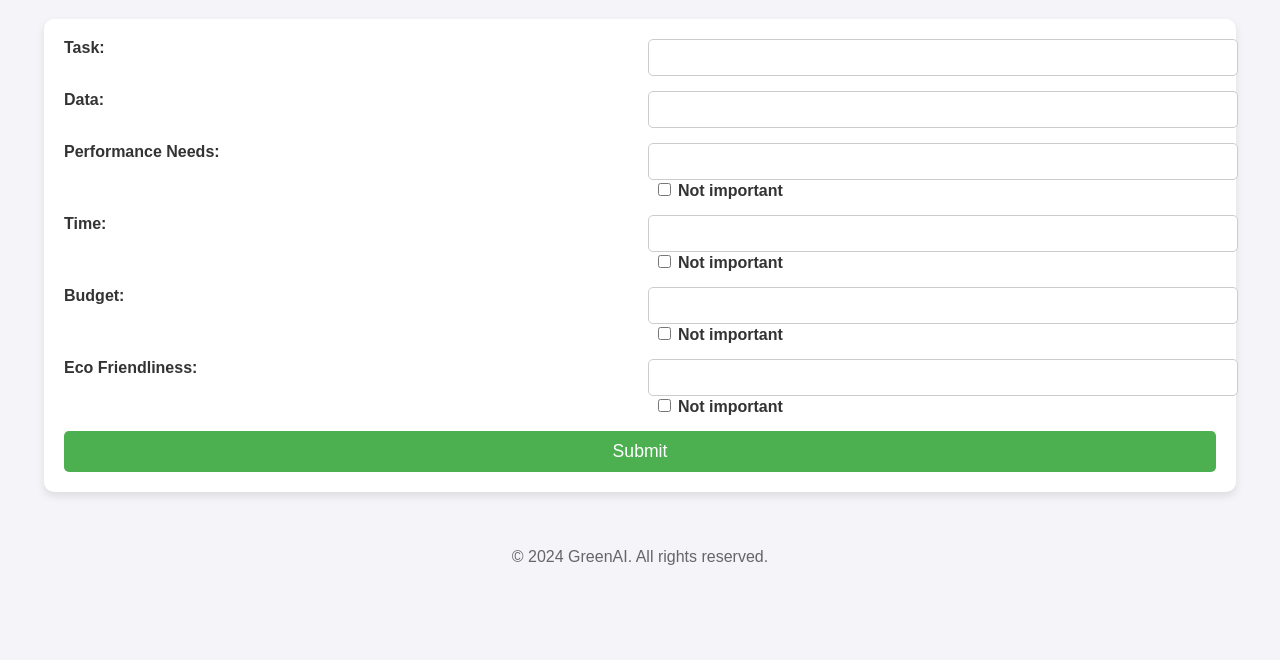
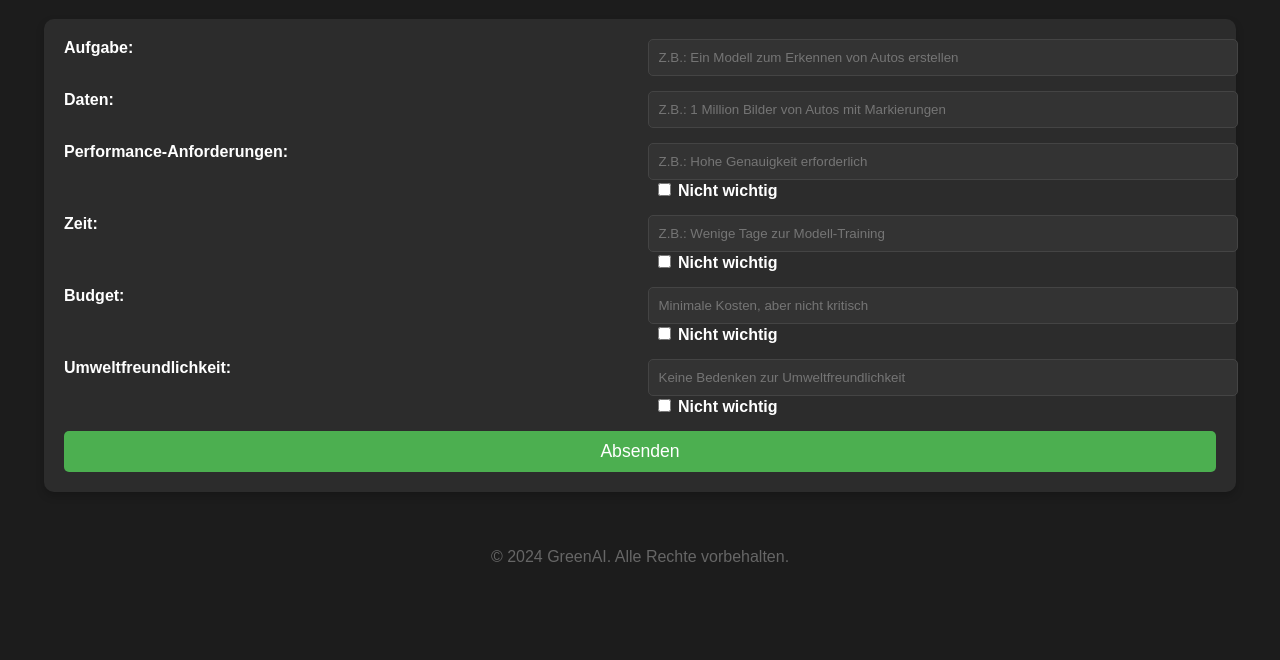
Before and after one commit to IlliaRohalskyi/Green-AI, a Flask app: page / in a window 1280 px wide. Shown: the part 140-800 px from the top of the page. Run offline with Flask 3, Linux system fonts and the light colour scheme; parts of the project's set-up code (start-up, migrations or seed data) failed here and were passed over.

Commit message:
added oversight - but not working rn

```diff
--- a/src/webapp/app.py
+++ b/src/webapp/app.py
@@ -40,11 +40,24 @@ def home():
         try:
             result = main(task, data, performance_needs, time, budget, eco_friendliness)
             result_data = json.loads(result)
+
+            # Zugriff auf verschachtelte Felder im `architecturer` oder `calculator`
+            architecturer_data = result_data.get('architecturer', {})
+            weight_reasoning = architecturer_data.get('weight_reasoning', 'Kein Eintrag')
+            model_architecture = architecturer_data.get('model_architecture', 'Kein Eintrag')
+            training_strategy = architecturer_data.get('training_strategy', 'Kein Eintrag')
+            architecture_reasoning = architecturer_data.get('architecture_reasoning', 'Kein Eintrag')
+
         except Exception as e:
             # Fehlerbehandlung
             return render_template("form.html", error=f"Error: {str(e)}")
 
-        return render_template("form.html", result_data=result_data)
+        return render_template("form.html",
+                               result_data=result_data,
+                               weight_reasoning=weight_reasoning,
+                               model_architecture=model_architecture,
+                               training_strategy=training_strategy,
+                               architecture_reasoning=architecture_reasoning)
 
     return render_template("form.html")
 
--- a/src/webapp/static/style.css
+++ b/src/webapp/static/style.css
@@ -3,29 +3,41 @@ body {
     font-family: 'Arial', sans-serif;
     margin: 0;
     padding: 0;
-    background-color: #f4f4f9;
-    color: #333;
+    background-color: #1c1c1c;
+    color: #ccc;
 }
 
 header {
-    background-color: #4CAF50;
+    background-color: #1c1c1c;
     padding: 20px;
     text-align: center;
 }
 
-header h1 {
-    color: white;
+.logo-container {
+    display: flex;
+    justify-content: center;
+    align-items: center;
+}
+
+.logo-container img {
+    height: 80px;
+    margin-right: 15px;
+}
+
+.greenai-title {
+    color: #4CAF50;
     font-size: 2.5em;
 }
 
+/* Hauptinhalt */
 main {
     width: 90%;
     max-width: 1200px;
     margin: 20px auto;
-    background-color: white;
+    background-color: #2c2c2c;
     padding: 20px;
     border-radius: 10px;
-    box-shadow: 0 4px 8px rgba(0, 0, 0, 0.1);
+    box-shadow: 0 4px 8px rgba(0, 0, 0, 0.2);
 }
 
 /* Formular Stile */
@@ -38,13 +50,16 @@ form {
 form label {
     font-weight: bold;
     margin-bottom: 5px;
+    color: #fff;
 }
 
 form input[type="text"] {
     width: 100%;
     padding: 10px;
     border-radius: 5px;
-    border: 1px solid #ccc;
+    border: 1px solid #444;
+    background-color: #333;
+    color: #fff;
 }
 
 form input[type="checkbox"] {
@@ -74,18 +89,18 @@ table {
 }
 
 table thead {
-    background-color: #4CAF50;
+    background-color: #333;
     color: white;
 }
 
 table th, table td {
     padding: 12px 15px;
     text-align: left;
-    border-bottom: 1px solid #ddd;
+    border-bottom: 1px solid #555;
 }
 
 table tbody tr:hover {
-    background-color: #f1f1f1;
+    background-color: #444;
 }
 
 /* Sterne Bewertung */
@@ -103,7 +118,7 @@ table tbody tr:hover {
 footer {
     text-align: center;
     padding: 20px;
-    background-color: #f4f4f9;
+    background-color: #1c1c1c;
     color: #666;
     margin-top: 20px;
 }
--- a/src/webapp/templates/form.html
+++ b/src/webapp/templates/form.html
@@ -1,67 +1,75 @@
 <!DOCTYPE html>
-<html lang="en">
+<html lang="de">
 <head>
     <meta charset="UTF-8">
     <meta name="viewport" content="width=device-width, initial-scale=1.0">
-    <title>GreenAI - Results</title>
+    <title>GreenAI - Ergebnisse</title>
     <link rel="stylesheet" href="{{ url_for('static', filename='style.css') }}">
 </head>
 <body>
     <header>
-        <h1>GreenAI</h1>
+        <div class="logo-container">
+            <img src="{{ url_for('static', filename='logo.png') }}" alt="GreenAI Logo">
+            <h1 class="greenai-title">GreenAI</h1>
+        </div>
     </header>
 
     <main>
         <form method="POST">
-            <label for="input1">Task:</label>
-            <input type="text" id="input1" name="input1" required>
+            <label for="input1">Aufgabe:</label>
+            <input type="text" id="input1" name="input1" placeholder="Z.B.: Ein Modell zum Erkennen von Autos erstellen" required>
 
-            <label for="input2">Data:</label>
-            <input type="text" id="input2" name="input2" required>
+            <label for="input2">Daten:</label>
+            <input type="text" id="input2" name="input2" placeholder="Z.B.: 1 Million Bilder von Autos mit Markierungen" required>
 
-            <label for="input3">Performance Needs:</label>
+            <label for="input3">Performance-Anforderungen:</label>
             <div>
-                <input type="text" id="input3" name="input3">
+                <input type="text" id="input3" name="input3" placeholder="Z.B.: Hohe Genauigkeit erforderlich">
                 <input type="checkbox" id="performance_important" name="performance_important" value="this is not important for me">
-                <label for="performance_important">Not important</label>
+                <label for="performance_important">Nicht wichtig</label>
             </div>
 
-            <label for="input4">Time:</label>
+            <label for="input4">Zeit:</label>
             <div>
-                <input type="text" id="input4" name="input4">
+                <input type="text" id="input4" name="input4" placeholder="Z.B.: Wenige Tage zur Modell-Training">
                 <input type="checkbox" id="time_important" name="time_important" value="this is not important for me">
-                <label for="time_important">Not important</label>
+                <label for="time_important">Nicht wichtig</label>
             </div>
 
             <label for="input5">Budget:</label>
             <div>
-                <input type="text" id="input5" name="input5">
+                <input type="text" id="input5" name="input5" placeholder="Minimale Kosten, aber nicht kritisch">
                 <input type="checkbox" id="budget_important" name="budget_important" value="this is not important for me">
-                <label for="budget_important">Not important</label>
+                <label for="budget_important">Nicht wichtig</label>
             </div>
 
-            <label for="input6">Eco Friendliness:</label>
+            <label for="input6">Umweltfreundlichkeit:</label>
             <div>
-                <input type="text" id="input6" name="input6">
+                <input type="text" id="input6" name="input6" placeholder="Keine Bedenken zur Umweltfreundlichkeit">
                 <input type="checkbox" id="eco_important" name="eco_important" value="this is not important for me">
-                <label for="eco_important">Not important</label>
+                <label for="eco_important">Nicht wichtig</label>
             </div>
 
-            <button type="submit">Submit</button>
+            <button type="submit">Absenden</button>
         </form>
 
         {% if result_data %}
-        <h2>Results</h2>
+        <h2>Projektübersicht</h2>
+        <p><strong>Gewichtungsbegründung:</strong> {{ weight_reasoning }}</p>
+        <p><strong>Modellarchitektur:</strong> {{ model_architecture }}</p>
+        <p><strong>Trainingsstrategie:</strong> {{ training_strategy }}</p>
+        <p><strong>Architekturbegründung:</strong> {{ architecture_reasoning }}</p>
+
+        <h2>Ergebnisse</h2>
         <table>
             <thead>
                 <tr>
                     <th>GPU</th>
                     <th>CO2 (kg)</th>
-                    <th>Cost ($)</th>
+                    <th>Kosten ($)</th>
                     <th>Region</th>
-                    <th>Time</th>
-                    <th>Time (formatted)</th>
-                    <th>CO2 Score</th>
+                    <th>Formattierte Zeit</th>
+                    <th>CO2-Bewertung</th>
                 </tr>
             </thead>
             <tbody>
@@ -71,7 +79,6 @@
                     <td>{{ result_data['CO2 (kg)'][idx] | round(2) }}</td>
                     <td>{{ result_data['Cost ($)'][idx] | round(2) }}</td>
                     <td>{{ result_data['Region'][idx] }}</td>
-                    <td>{{ result_data['Time'][idx] | round(2) }}</td>
                     <td>{{ result_data['Time (formatted)'][idx] }}</td>
                     <td>
                         <div class="stars">
@@ -96,7 +103,7 @@
     </main>
 
     <footer>
-        <p>&copy; 2024 GreenAI. All rights reserved.</p>
+        <p>&copy; 2024 GreenAI. Alle Rechte vorbehalten.</p>
     </footer>
 </body>
 </html>
```
Also changed, not shown: src/webapp/logo-removebg-preview.png (added).
